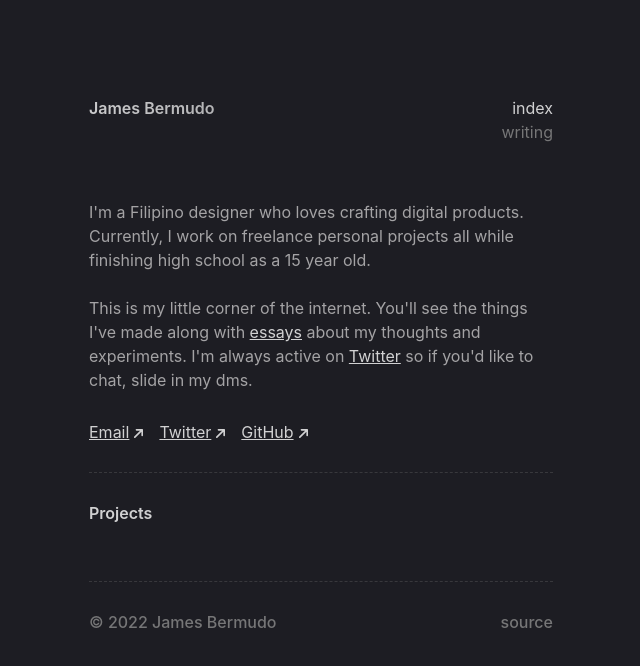
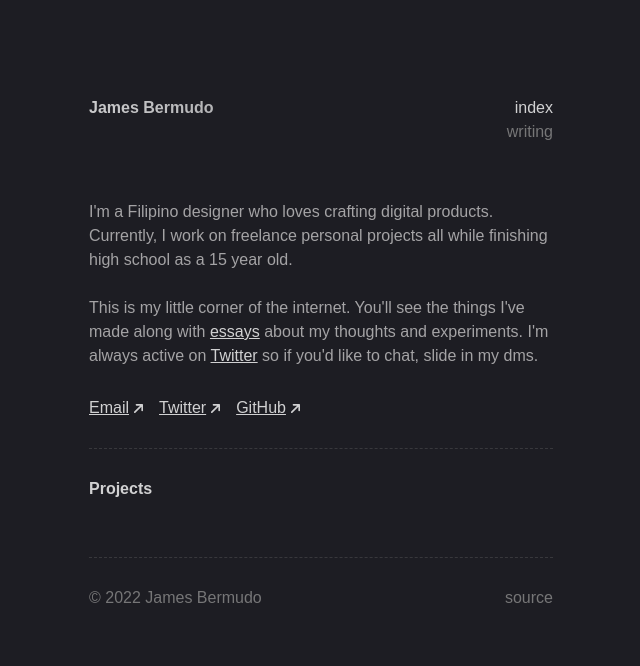
Before and after one commit to jcebermudo/jamesbermudo.com, a Next.js app: page / in a window 1280 px wide. Shown: the top 666 px of the page, without its empty margins (319-959 px from the left). Built offline with nearby package versions, Linux system fonts and the light colour scheme.

Commit message:
Inter font-family

```diff
--- a/styles/globals.css
+++ b/styles/globals.css
@@ -2,9 +2,14 @@
 @tailwind components;
 @tailwind utilities;
 
+@import url('https://rsms.me/inter/inter.css');
+html { font-family: 'Inter', sans-serif; }
+@supports (font-variation-settings: normal) {
+  html { font-family: 'Inter var', sans-serif; }
+}
+
 html,
 body {
-  font-family: 'Inter', sans-serif;
   background-color: #1D1D23;
   margin: 0;
   padding: 0;
```
